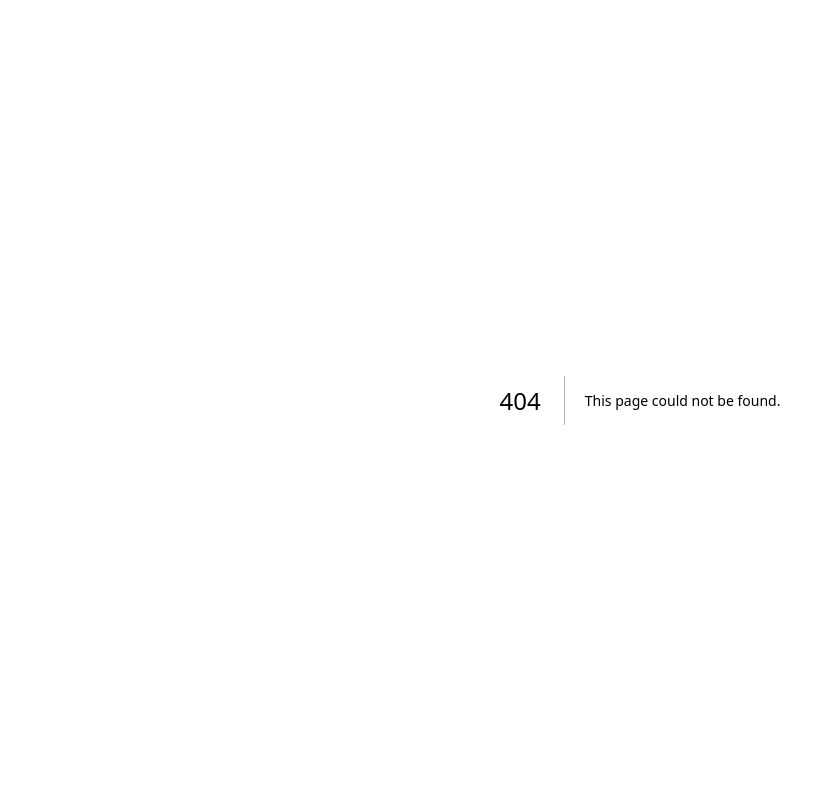
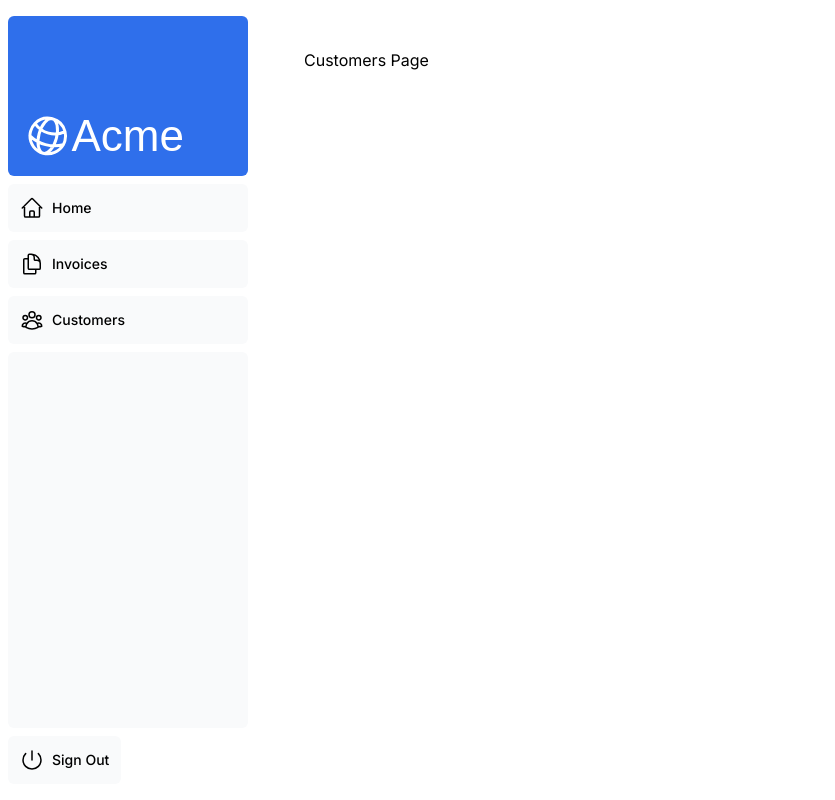
Before and after one commit to ironest/nextjs-dashboard, a Next.js app: page /dashboard/customers in a window 1280 px wide. Before the commit this address had no page. Shown: the whole page, without its empty margins (0-835 px from the left). Built offline with nearby package versions, Linux system fonts and the light colour scheme; a web font is replaced by a local one.

Commit message:
Added nested segments: customers and invoices

```diff
--- /dev/null
+++ b/app/dashboard/customers/page.tsx
@@ -0,0 +1,3 @@
+export default function Page() {
+  return <p>Customers Page</p>;
+}
--- /dev/null
+++ b/app/dashboard/invoices/page.tsx
@@ -0,0 +1,3 @@
+export default function Page() {
+  return <p>Invoices Page</p>;
+}
```
